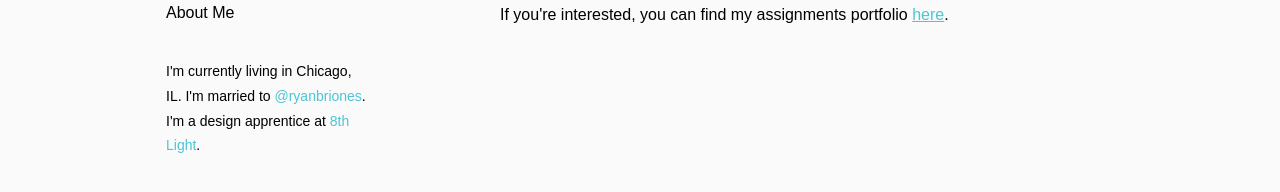
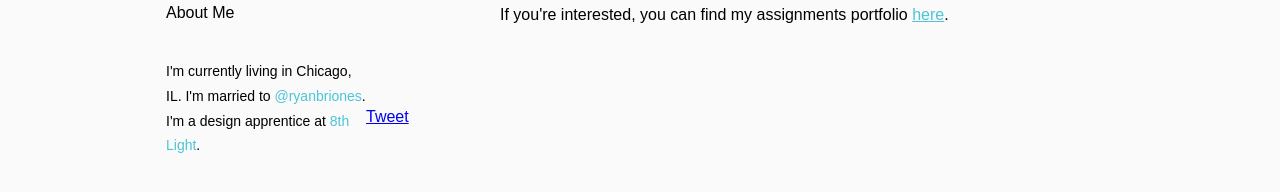
Before and after one commit to smbriones/smbriones.github.com, a Jekyll site: the page built from _posts/2011-08-25-more-work-on-assignments.html, in a window 1280 px wide. Shown: the part 546-738 px from the top of the page. Built offline with Jekyll 4.4.1, drawn with Linux system fonts in a browser that asks for light colours; nearby versions of some CDN libraries; comment, search, counter and statistics services are not loaded.

Commit message:
added twitter button

```diff
--- a/_layouts/blog-post.html
+++ b/_layouts/blog-post.html
@@ -46,5 +46,7 @@
 	{{ content }}
 	</section>
 </div>
+<script src="http://platform.twitter.com/widgets.js" type="text/javascript"></script>
+<a href="http://twitter.com/share" class="twitter-share-button">Tweet</a>
 </body>
 </html>
--- a/_posts/2011-08-25-overnight-website-challenge.html
+++ b/_posts/2011-08-25-overnight-website-challenge.html
@@ -50,5 +50,3 @@ snippet: "Last Saturday I was on a team of 10 designers and developers from 8th
   <li>What we accomplished: <a href="http://www.kidshavehope.org">
     http://www.kidshavehope.org</a></li>
 </ul>
-<script src="http://platform.twitter.com/widgets.js" type="text/javascript"></script>
-<a href="http://twitter.com/share" class="twitter-share-button">Tweet</a>
```
